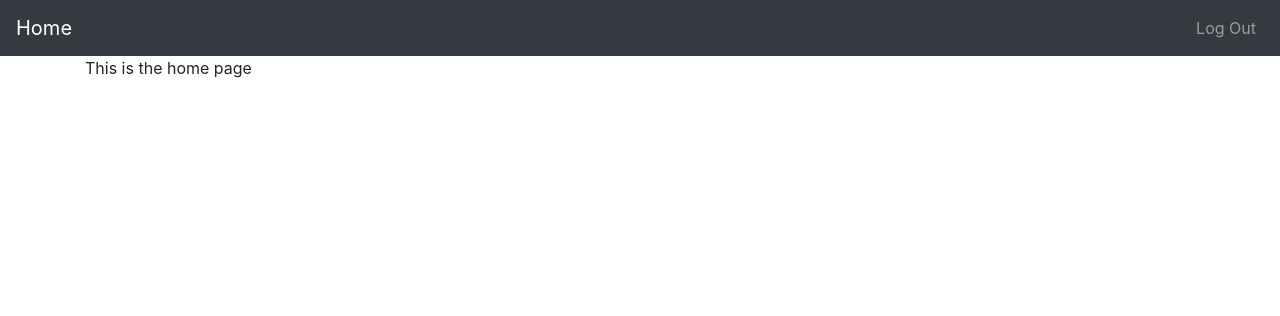
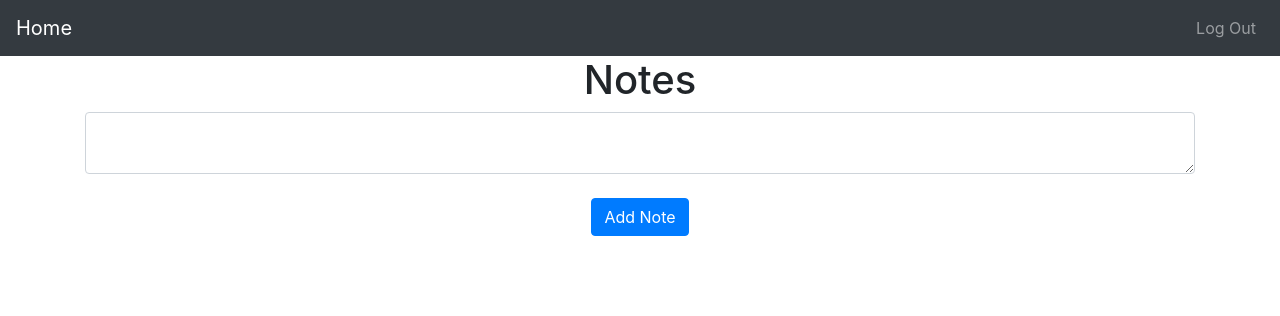
Before and after one commit to sharma-kshitij/FlaskWebsite, a Flask app: page / in a window 1280 px wide. Shown: the top 316 px of the page. Run offline with Flask 2, Linux system fonts and the light colour scheme; a user stored in the database is signed in; data that the repository does not hold is empty; some libraries are stand-ins or nearby versions.

Commit message:
Add Note html in home.html

```diff
--- a/website/templates/home.html
+++ b/website/templates/home.html
@@ -1,3 +1,18 @@
 {% extends "base.html" %}
 {% block title %}Home{% endblock %}
-{% block content %}This is the home page{% endblock %}
+{% block content %}
+<h1 align="center">Notes</h1>
+<ul class="list-group list-group-flush" id="notes">
+{% for note in user.notes %}
+<li class="list-group-item">{{ note.data }}</li>
+{% endfor %}
+</ul>
+
+<form method="post">
+  <textarea name="note" id="note" class="form-control"></textarea>
+  <br>
+  <div align="center">
+    <button type="submit" class="btn btn-primary">Add Note</button>
+  </div>
+</form>
+{% endblock %}
```
